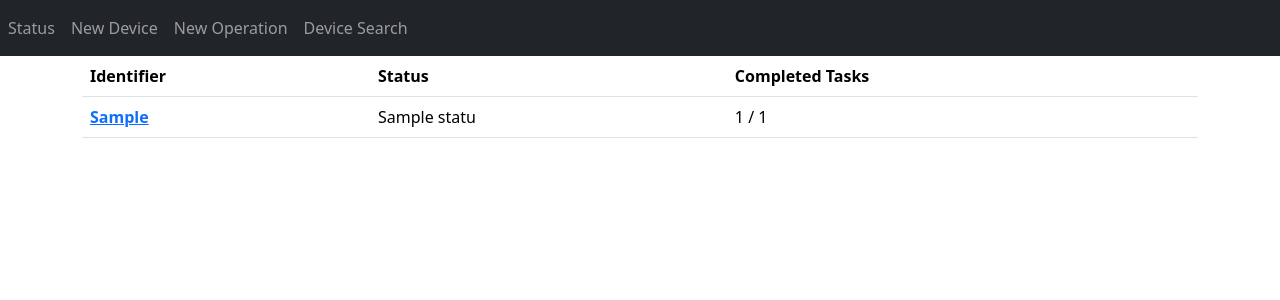
After one commit to Yook74/azir, a Flask app: page / in a window 1280 px wide. The commit adds this page. Shown: the top 300 px of the page. Run offline with Flask 2, Linux system fonts and the light colour scheme; tables that the repository leaves empty hold one stand-in row (values such as "Sample post").

Commit message:
Added landing page with overall status

```diff
--- a/application.py
+++ b/application.py
@@ -31,7 +31,8 @@ if config.reset_db:
         db.create_all()
 
         for short_name, long_name in (
-            ('Backlog', 'Waiting for me to have time'), ('To-Do', 'Gong to work on it soon'),
+            ('Backlog', 'Waiting for me to have time'),
+            ('To-Do', 'Gong to work on it soon'),
             ('In Progress', 'I\'ve started working on it'),
             ('Outprocessing', 'Work is completed and I\'m trying to find a home for it'),
             ('Gone', 'Shipped or given out')
--- a/models.py
+++ b/models.py
@@ -12,10 +12,15 @@ class Device(db.Model):
     tasks = db.relationship('Task', backref='device')
     properties = db.relationship('DeviceProperty', backref='device')
 
+    @property
+    def completed_tasks(self):
+        return [task for task in self.tasks if task.completed]
+
 
 class DeviceStatus(db.Model):
     """Basically an enum"""
     id = db.Column(db.Integer(), primary_key=True)
+    short_name = db.Column(db.String(16), nullable=False)
     short_name = db.Column(db.String(16), nullable=False)
     long_name = db.Column(db.String(64), nullable=False)
 
--- a/routes/__init__.py
+++ b/routes/__init__.py
@@ -16,6 +16,6 @@ def by_id(model_class):
     return decorator
 
 
-from routes import device, operation, task, property
+from routes import device, operation, task, property, root
 
-blueprints = [device.bluep, operation.bluep, task.bluep, property.bluep]
+blueprints = [device.bluep, operation.bluep, task.bluep, property.bluep, root.bluep]
--- /dev/null
+++ b/routes/root.py
@@ -0,0 +1,10 @@
+from flask import Blueprint, render_template
+
+from models import *
+
+bluep = Blueprint('root', __name__, url_prefix='/')
+
+
+@bluep.get('')
+def home():
+    return render_template('device_statuses.html', devices=Device.query.order_by(Device.status_id).all())
--- /dev/null
+++ b/templates/device_statuses.html
@@ -0,0 +1,22 @@
+{% extends 'base.html' %}
+
+{% block content %}
+<table class="table">
+  <thead>
+    <tr>
+      <th scope="col">Identifier</th>
+      <th scope="col">Status</th>
+      <th scope="col">Completed Tasks</th>
+    </tr>
+  </thead>
+  <tbody>
+    {% for device in devices %}
+    <tr>
+      <th scope="row"><a href="/device/{{ device.id }}">{{ device.serial_no }}</a></th>
+      <td>{{ device.status.short_name }}</td>
+      <td>{{ device.completed_tasks|length }} / {{ device.tasks|length }}</td>
+    </tr>
+    {% endfor %}
+  </tbody>
+</table>
+{% endblock %}
--- a/templates/navbar.html
+++ b/templates/navbar.html
@@ -5,6 +5,9 @@
 
     <div class="collapse navbar-collapse" id="navbarSupportedContent">
         <ul class="navbar-nav mr-auto">
+            <li class="nav-item">
+                <a class="nav-link" href="/">Status</a>
+            </li>
             <li class="nav-item">
                 <a class="nav-link" href="/device/create">New Device</a>
             </li>
```
